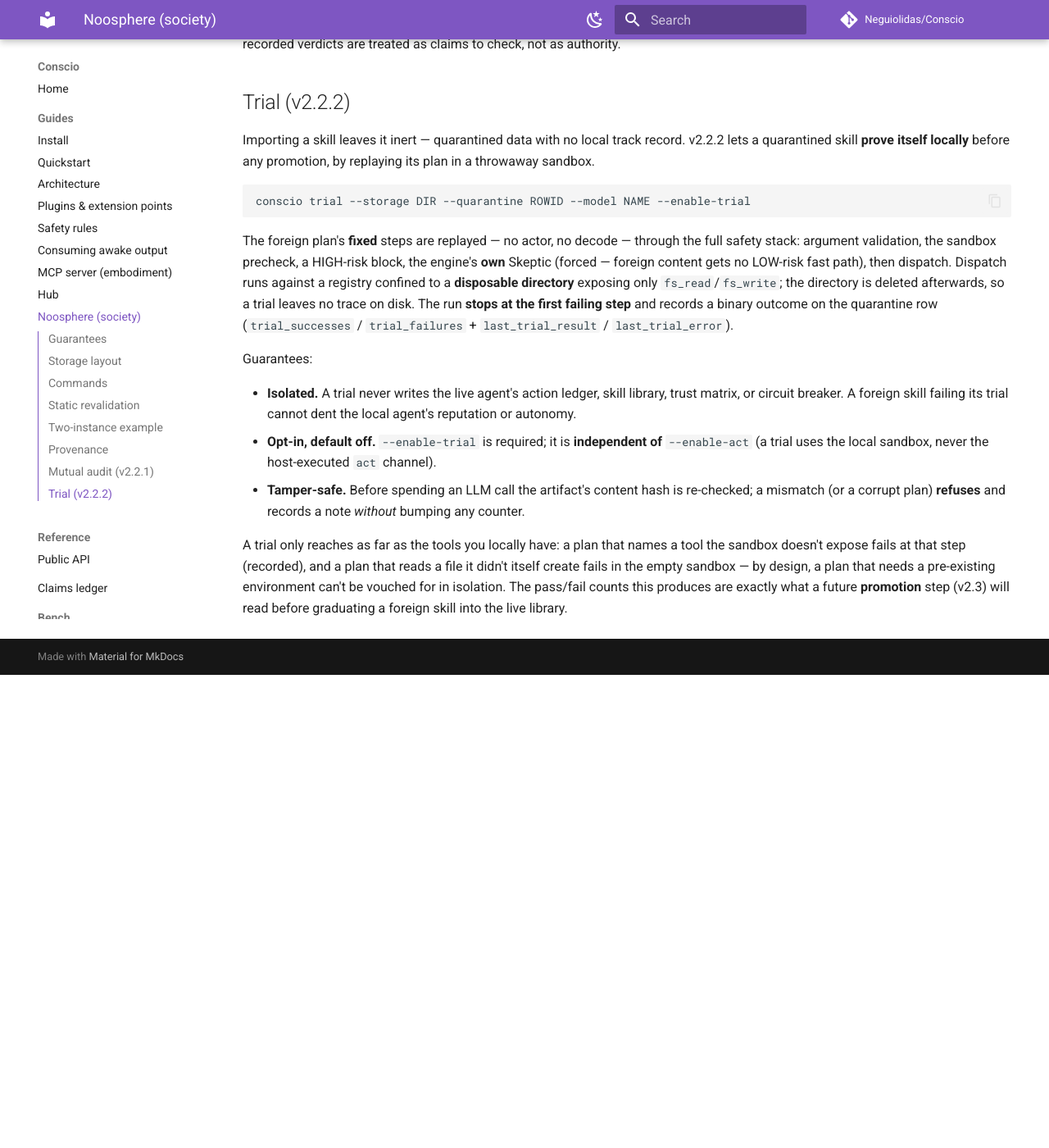
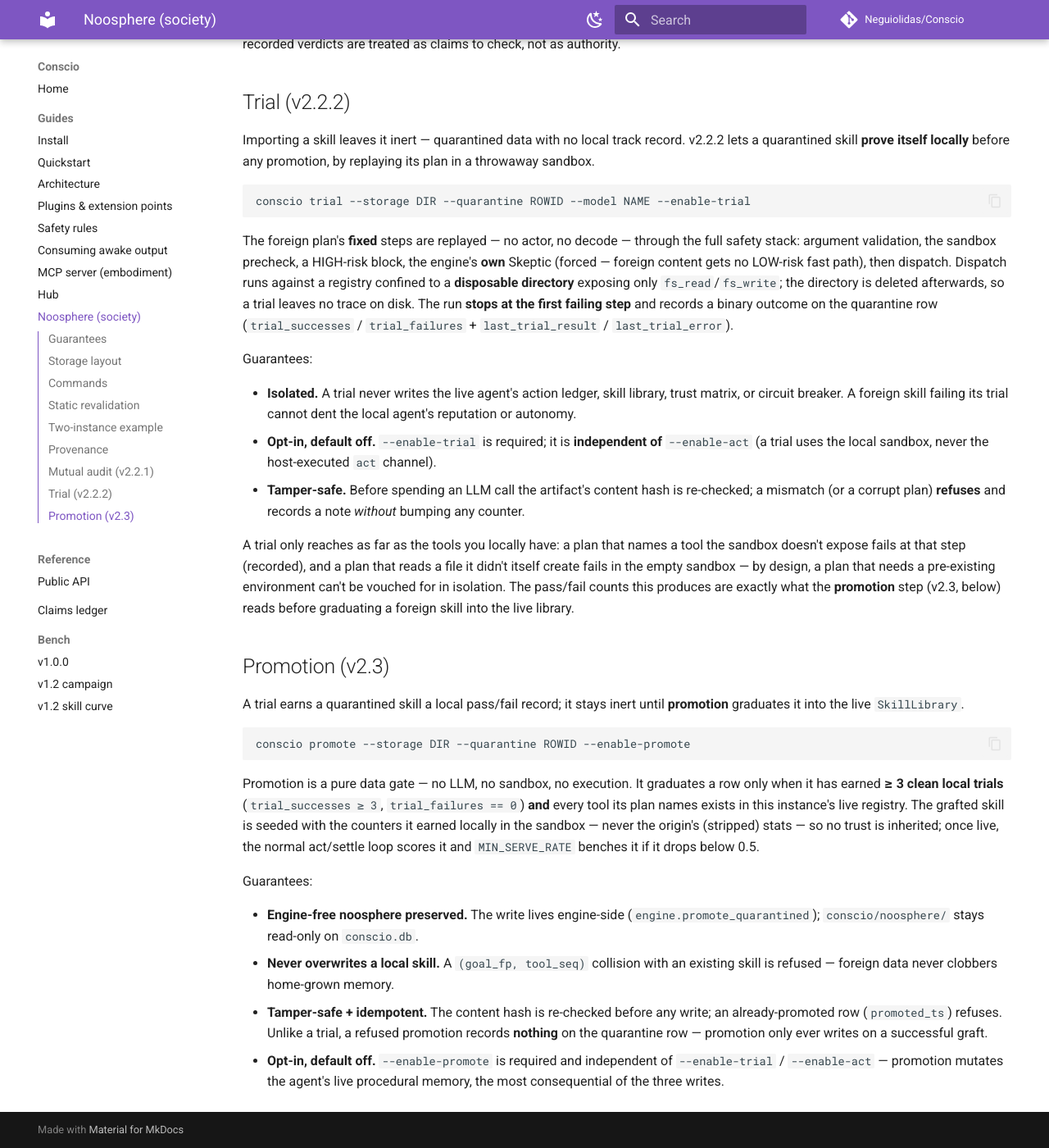
Before and after one commit to Neguiolidas/Conscio, an MkDocs documentation site: the page built from docs/guides/noosphere.md, in a window 1280 px wide and 1400 px high, scrolled down 2514 px. Shown: the whole window at 82% size. Built offline with MkDocs 1.6.1 and Material for MkDocs 9.7.7, drawn with Linux system fonts in a browser that asks for light colours; comment, search, counter and statistics services are not loaded; before the commit the page ends 3337 px from its top, so only the background shows below that.

Commit message:
docs: v2.3.0 promotion-to-live — version, changelog, claims, guide [v2.3]
Co-Authored-By: Claude Opus 4.8 <noreply@anthropic.com>

````diff
--- a/conscio/__init__.py
+++ b/conscio/__init__.py
@@ -6,7 +6,7 @@ and goal generation. Adapts behavior based on the underlying model's
 context window size.
 """
 
-__version__ = "2.2.2"
+__version__ = "2.3.0"
 __author__ = "Neguiolidas / Neguitech"
 
 from .engine import ConsciousnessEngine
--- a/docs/guides/noosphere.md
+++ b/docs/guides/noosphere.md
@@ -144,5 +144,37 @@ A trial only reaches as far as the tools you locally have: a plan that names a
 tool the sandbox doesn't expose fails at that step (recorded), and a plan that
 reads a file it didn't itself create fails in the empty sandbox — by design, a
 plan that needs a pre-existing environment can't be vouched for in isolation.
-The pass/fail counts this produces are exactly what a future **promotion** step
-(v2.3) will read before graduating a foreign skill into the live library.
+The pass/fail counts this produces are exactly what the **promotion** step
+(v2.3, below) reads before graduating a foreign skill into the live library.
+
+## Promotion (v2.3)
+
+A trial earns a quarantined skill a local pass/fail record; it stays inert
+until **promotion** graduates it into the live `SkillLibrary`.
+
+```bash
+conscio promote --storage DIR --quarantine ROWID --enable-promote
+```
+
+Promotion is a pure data gate — no LLM, no sandbox, no execution. It graduates
+a row only when it has earned **≥ 3 clean local trials** (`trial_successes ≥ 3`,
+`trial_failures == 0`) **and** every tool its plan names exists in this
+instance's live registry. The grafted skill is seeded with the counters it
+earned locally in the sandbox — never the origin's (stripped) stats — so no
+trust is inherited; once live, the normal act/settle loop scores it and
+`MIN_SERVE_RATE` benches it if it drops below 0.5.
+
+Guarantees:
+
+- **Engine-free noosphere preserved.** The write lives engine-side
+  (`engine.promote_quarantined`); `conscio/noosphere/` stays read-only on
+  `conscio.db`.
+- **Never overwrites a local skill.** A `(goal_fp, tool_seq)` collision with an
+  existing skill is refused — foreign data never clobbers home-grown memory.
+- **Tamper-safe + idempotent.** The content hash is re-checked before any
+  write; an already-promoted row (`promoted_ts`) refuses. Unlike a trial, a
+  refused promotion records **nothing** on the quarantine row — promotion only
+  ever writes on a successful graft.
+- **Opt-in, default off.** `--enable-promote` is required and independent of
+  `--enable-trial` / `--enable-act` — promotion mutates the agent's live
+  procedural memory, the most consequential of the three writes.
````
Also changed, not shown: CHANGELOG.md (+21 -0 lines), README.md (+3 -2 lines), docs/CLAIMS.md (+2 -1 lines).
